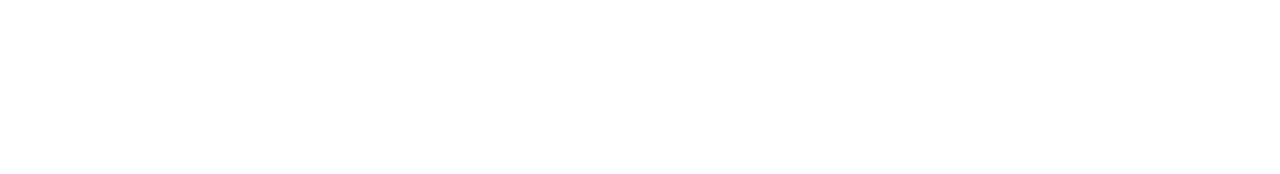
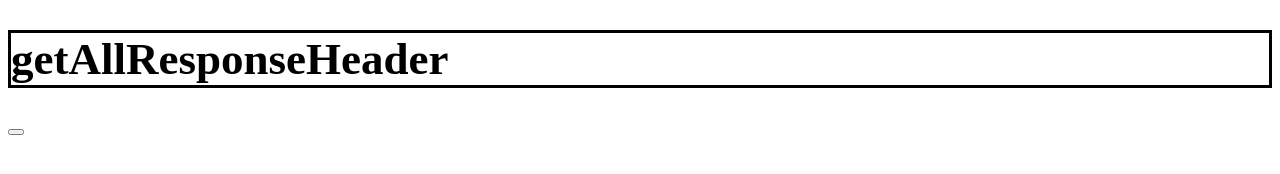
Before and after one commit to Alidaneshmand1/getAllResponseHeaders, a plain HTML site: page index.html in a window 1280 px wide. Drawn offline with Linux system fonts and the light colour scheme.

Commit message:
index.html-end

```diff
--- a/index.html
+++ b/index.html
@@ -4,6 +4,10 @@
     <meta charset="UTF-8">
     <meta name="viewport" content="width=device-width, initial-scale=1.0">
     <title>Document</title>
+    <div id="demo">
+        <h1 style="font-size: 45px; border: solid;">getAllResponseHeader</h1>
+        <button type="button" id="button1"></button>
+    </div>
 
 </head>
 <body>
```
